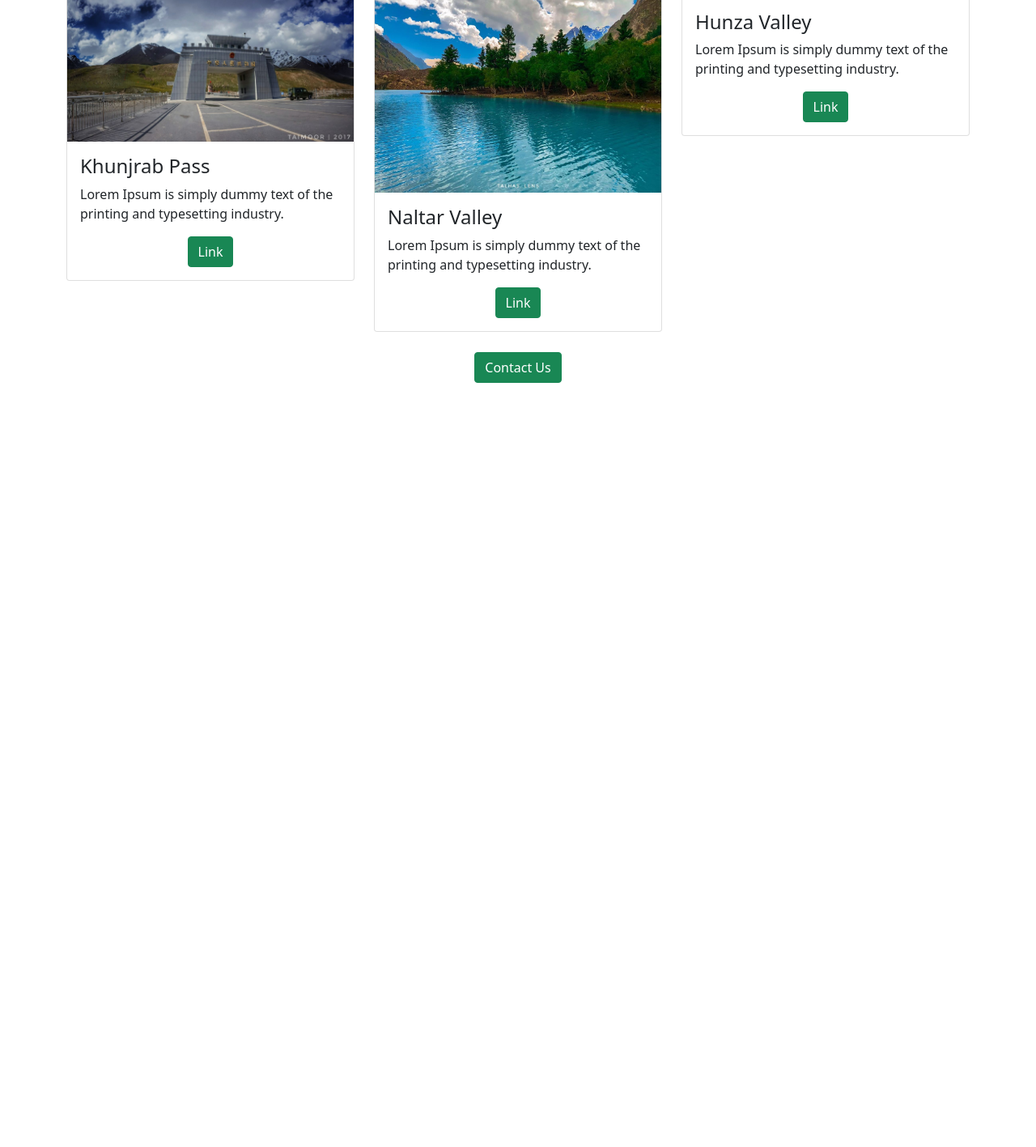
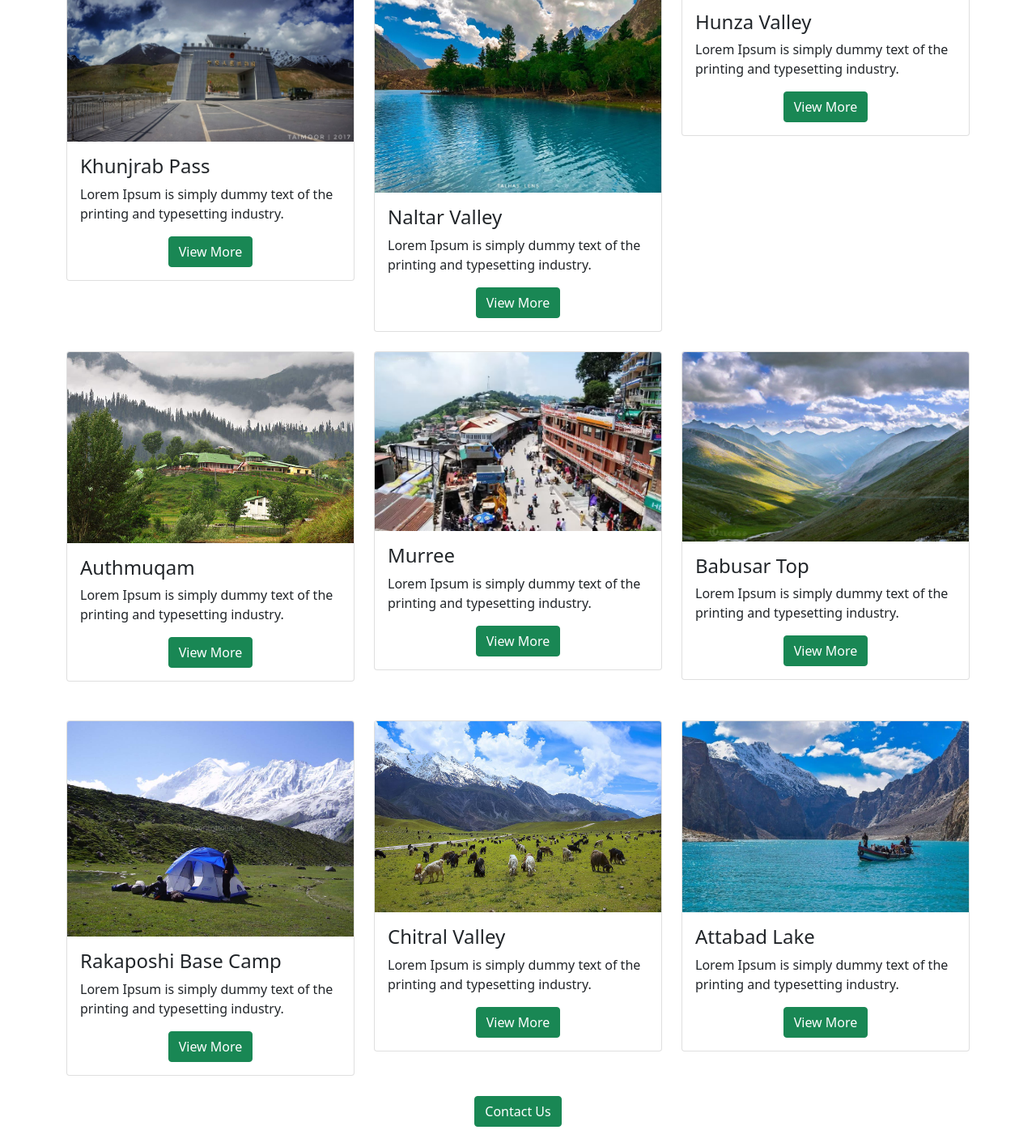
Before and after one commit to Afsheen96/Xpert-Gallery, a plain HTML site: page xpert.html in a window 1280 px wide. Shown: the part 978-2395 px from the top of the page at 81% size. Before the commit the page ends 1476 px from the top, so only its background shows below. Drawn offline with nearby package versions, Linux system fonts and the light colour scheme.

Commit message:
modificationsss

```diff
--- a/xpert.html
+++ b/xpert.html
@@ -70,7 +70,7 @@
                             <h4 class="card-title">Neelum Valley</h4>
                             <p class="card-text">Lorem Ipsum is simply dummy text of the printing and typesetting industry.</p>
                             <div class="text-center">
-                                <a href="#" class="btn btn-success">Link</a>
+                                <a href="#" class="btn btn-success">View More</a>
                             </div>
                         </div>
                     </div>
@@ -83,7 +83,7 @@
                             <h4 class="card-title">Fairy Meadows</h4>
                             <p class="card-text">Lorem Ipsum is simply dummy text of the printing and typesetting industry.</p>
                             <div class="text-center">
-                                <a href="#" class="btn btn-success">Link</a>
+                                <a href="#" class="btn btn-success">View More</a>
                             </div>
                         </div>
                     </div>
@@ -96,7 +96,7 @@
                             <h4 class="card-title">Skardu Valley</h4>
                             <p class="card-text">Lorem Ipsum is simply dummy text of the printing and typesetting industry.</p>
                             <div class="text-center">
-                                <a href="#" class="btn btn-success">Link</a>
+                                <a href="#" class="btn btn-success">View More</a>
                             </div>
                         </div>
                     </div>
@@ -111,7 +111,7 @@
                             <h4 class="card-title">Khunjrab Pass</h4>
                             <p class="card-text">Lorem Ipsum is simply dummy text of the printing and typesetting industry.</p>
                             <div class="text-center">
-                                <a href="#" class="btn btn-success">Link</a>
+                                <a href="#" class="btn btn-success">View More</a>
                             </div>
                         </div>
                     </div>
@@ -124,7 +124,7 @@
                             <h4 class="card-title">Naltar Valley</h4>
                             <p class="card-text">Lorem Ipsum is simply dummy text of the printing and typesetting industry.</p>
                             <div class="text-center">
-                                <a href="#" class="btn btn-success">Link</a>
+                                <a href="#" class="btn btn-success">View More</a>
                             </div>
                         </div>
                     </div>
@@ -137,12 +137,93 @@
                             <h4 class="card-title">Hunza Valley</h4>
                             <p class="card-text">Lorem Ipsum is simply dummy text of the printing and typesetting industry.</p>
                             <div class="text-center">
-                                <a href="#" class="btn btn-success">Link</a>
+                                <a href="#" class="btn btn-success">View More</a>
                             </div>
                         </div>
                     </div>
                 </div>
             </div>
+            <div class="row">
+                    <div class="col-lg-4 mt-4">
+                        <div class="card">
+                            <img class="card-img-top" src="images/Authmuqam.jpg" alt="Card image" style="width:100%">
+                            <div class="card-body">
+                                <h4 class="card-title">Authmuqam</h4>
+                                <p class="card-text">Lorem Ipsum is simply dummy text of the printing and typesetting industry.</p>
+                                <div class="text-center">
+                                    <a href="#" class="btn btn-success">View More</a>
+                                </div>
+                            </div>
+                        </div>
+                    </div>
+
+                    <div class="col-lg-4 mt-4">
+                        <div class="card portfolioContent">
+                            <img class="card-img-top" src="images/murree2.jpg" alt="Card image" style="width:100%">
+                            <div class="card-body">
+                                <h4 class="card-title">Murree</h4>
+                                <p class="card-text">Lorem Ipsum is simply dummy text of the printing and typesetting industry.</p>
+                                <div class="text-center">
+                                    <a href="#" class="btn btn-success">View More</a>
+                                </div>
+                            </div>
+                        </div>
+                    </div>
+
+                    <div class="col-lg-4 mt-4">
+                        <div class="card portfolioContent">
+                            <img class="card-img-top" src="images/Babusar Top.jpg" alt="Card image" style="width:100%">
+                            <div class="card-body">
+                                <h4 class="card-title">Babusar Top</h4>
+                                <p class="card-text">Lorem Ipsum is simply dummy text of the printing and typesetting industry.</p>
+                                <div class="text-center">
+                                    <a href="#" class="btn btn-success">View More</a>
+                                </div>
+                            </div>
+                        </div>
+                    </div>
+                </div>
+                <br>
+                <div class="row">
+                    <div class="col-lg-4 mt-4">
+                        <div class="card portfolioContent">
+                            <img class="card-img-top" src="images/Rakaposhi2.jpg" alt="Card image" style="width:100%">
+                            <div class="card-body">
+                                <h4 class="card-title">Rakaposhi Base Camp</h4>
+                                <p class="card-text">Lorem Ipsum is simply dummy text of the printing and typesetting industry.</p>
+                                <div class="text-center">
+                                    <a href="#" class="btn btn-success">View More</a>
+                                </div>
+                            </div>
+                        </div>
+                    </div>
+
+                    <div class="col-lg-4 mt-4">
+                        <div class="card portfolioContent">
+                            <img class="card-img-top" src="images/Chitral Valley.jpg" alt="Card image" style="width:100%">
+                            <div class="card-body">
+                                <h4 class="card-title">Chitral Valley</h4>
+                                <p class="card-text">Lorem Ipsum is simply dummy text of the printing and typesetting industry.</p>
+                                <div class="text-center">
+                                    <a href="#" class="btn btn-success">View More</a>
+                                </div>
+                            </div>
+                        </div>
+                    </div>
+
+                    <div class="col-lg-4 mt-4">
+                        <div class="card portfolioContent">
+                            <img class="card-img-top" src="images/Attabad Lake.jpg" alt="Card image" style="width:100%">
+                            <div class="card-body">
+                                <h4 class="card-title">Attabad Lake</h4>
+                                <p class="card-text">Lorem Ipsum is simply dummy text of the printing and typesetting industry.</p>
+                                <div class="text-center">
+                                    <a href="#" class="btn btn-success">View More</a>
+                                </div>
+                            </div>
+                        </div>
+                    </div>
+                </div>
     </section>
 
 
```
Also changed, not shown: Images/Authmuqam.jpg (added), Images/Babusar Top.jpg (added), Images/Murree.jpg (added), Images/Rakaposhi.jpg (added), Images/Rakaposhi2.jpg (added), Images/murree2.jpg (added).
